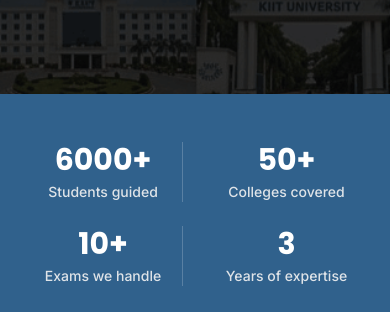
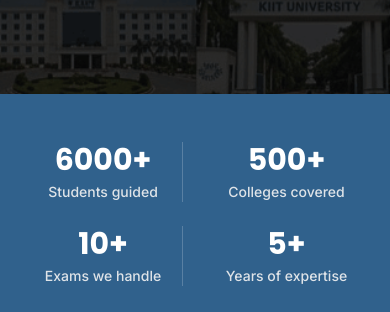
Before and after one commit to proharshgrammer/udaan-website, a React (Vite) app in the folder udaan-client/: page / in a window 390 px wide. Shown: the part 869-1181 px from the top of the page. Built offline with nearby package versions, Linux system fonts and the light colour scheme; no server answers; the database is empty.

Commit message:
Update student rank and stats on Home page

```diff
--- a/udaan-client/src/pages/Home.jsx
+++ b/udaan-client/src/pages/Home.jsx
@@ -16,7 +16,7 @@ import { COLLECTIONS } from '../config/collections';
 
 const testimonials = [
   { name: "Arnav Deshmukh", exam: "JEE Main", rank: "AIR 1,385", college: "NIT Trichy — Computer Science & Engineering", quote: "I was confused between NIT Trichy and IIIT Hyderabad. Ritik sir's deep dive into the placement data and the 'Home State' advantage analysis made the choice clear. Securely locked my seat in Round 1!", avatar: "AD" },
-  { name: "Priyanshu Gupta", exam: "JEE Main", rank: "AIR 18,420", college: "IET Lucknow — CSE (AI & ML)", quote: "With my rank, I was almost sure I'd have to go to a private college. Abhishek sir's AKTU choice-filling strategy was a game-changer. Getting into the top government college of UP is a dream come true.", avatar: "PG" },
+  { name: "Priyanshu Gupta", exam: "JEE Main", rank: "AIR 46,420", college: "IET Lucknow — CSE (AI & ML)", quote: "With my rank, I was almost sure I'd have to go to a private college. Abhishek sir's AKTU choice-filling strategy was a game-changer. Getting into the top government college of UP is a dream come true.", avatar: "PG" },
   { name: "Sameer Khan", exam: "JEE Main", rank: "AIR 1,12,400", college: "NIT Mizoram — Civil Engineering", quote: "I had lost all hope of becoming an NITian after JoSAA Round 6. Udaan Vidyapeeth's CSAB Special Round strategy helped me grab a vacant seat in the final round. Don't give up until the end!", avatar: "SK" },
   { name: "Neha Kulkarni", exam: "MHT-CET", rank: "98.6 %ile", college: "VJTI Mumbai — Electrical Engineering", quote: "VJTI has a very tricky seat matrix. The breakdown provided by the Udaan team helped me navigate the CAP rounds perfectly. Their preference list got me my first choice in Round 2.", avatar: "NK" }
 ];
@@ -89,9 +89,9 @@ export default function Home() {
         <div className="container mx-auto max-w-6xl">
           <div className="grid grid-cols-2 md:grid-cols-4 gap-6 md:gap-8 text-center">
             <div className="border-r border-white/20 md:border-r"><div className="font-heading font-bold text-3xl md:text-4xl text-white mb-1">6000+</div><div className="text-brand-light/90 font-medium text-sm">Students guided</div></div>
-            <div className="md:border-r md:border-white/20"><div className="font-heading font-bold text-3xl md:text-4xl text-white mb-1">50+</div><div className="text-brand-light/90 font-medium text-sm">Colleges covered</div></div>
+            <div className="md:border-r md:border-white/20"><div className="font-heading font-bold text-3xl md:text-4xl text-white mb-1">500+</div><div className="text-brand-light/90 font-medium text-sm">Colleges covered</div></div>
             <div className="border-r border-white/20 md:border-r"><div className="font-heading font-bold text-3xl md:text-4xl text-white mb-1">10+</div><div className="text-brand-light/90 font-medium text-sm">Exams we handle</div></div>
-            <div><div className="font-heading font-bold text-3xl md:text-4xl text-white mb-1">3</div><div className="text-brand-light/90 font-medium text-sm">Years of expertise</div></div>
+            <div><div className="font-heading font-bold text-3xl md:text-4xl text-white mb-1">5+</div><div className="text-brand-light/90 font-medium text-sm">Years of expertise</div></div>
           </div>
         </div>
       </section>
```
